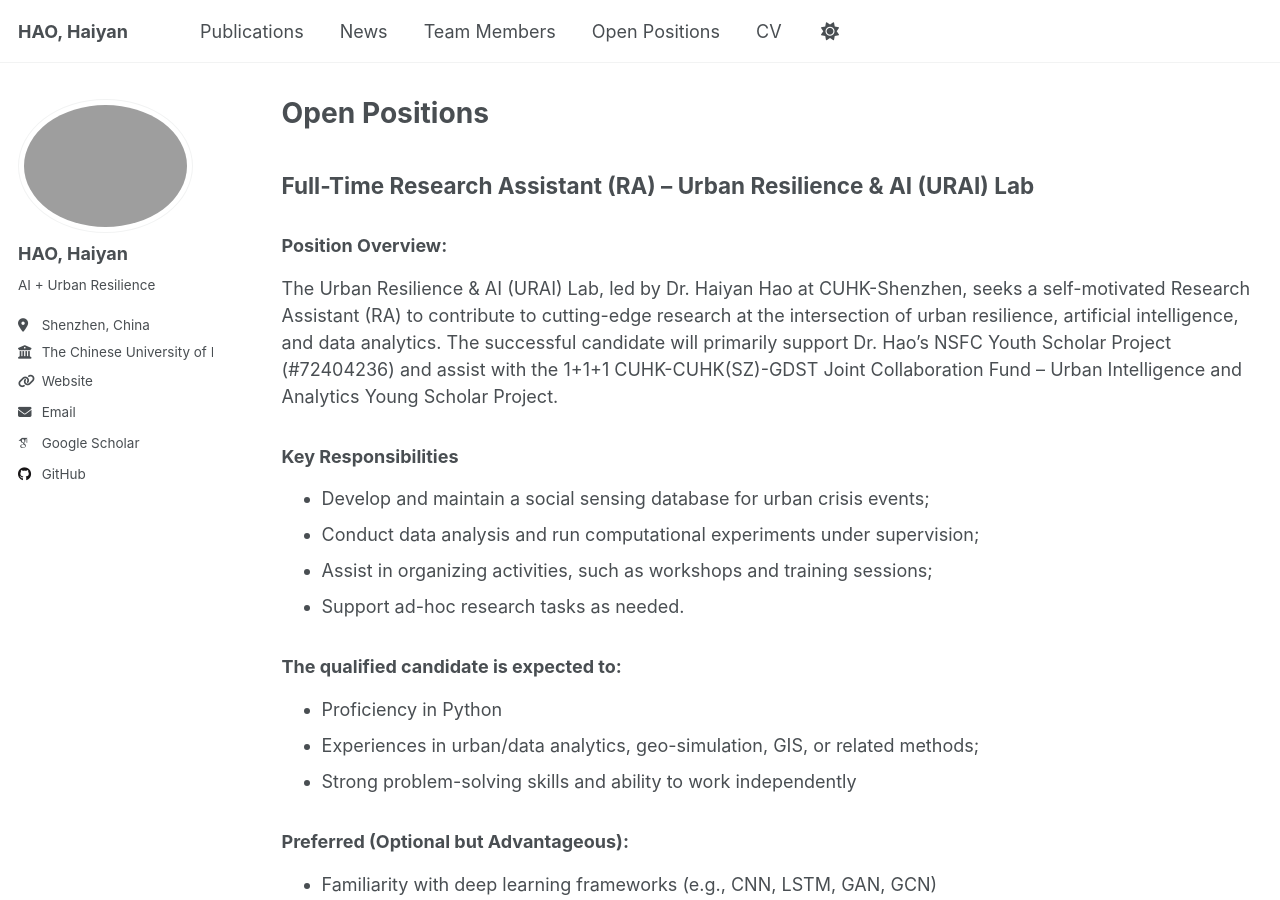
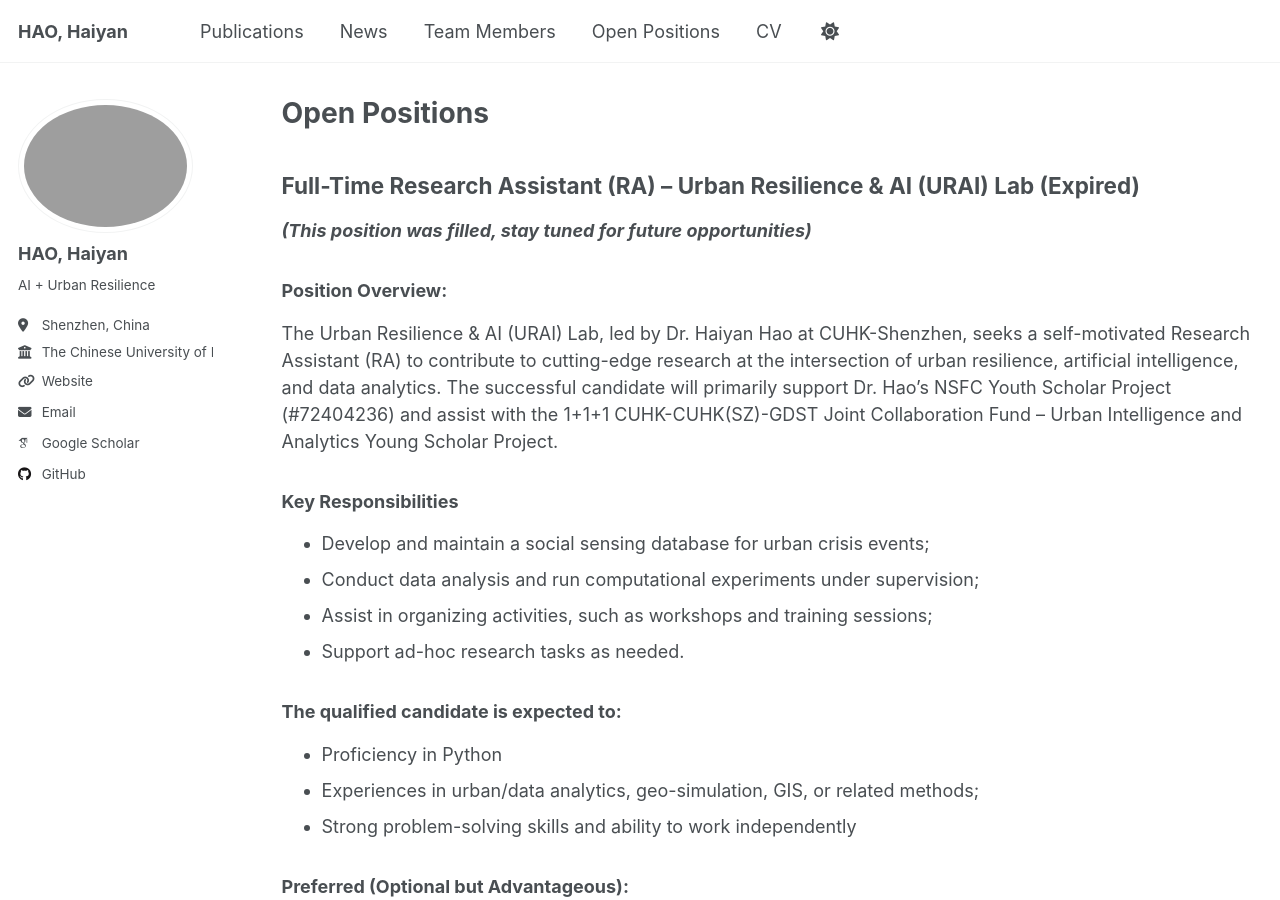
Before and after one commit to Haiyan-Hao/haiyan_hao, a Jekyll site: the page built from _pages/open-positions.md, in a window 1280 px wide and 900 px high. Built offline with Jekyll 4.4.1, drawn with Linux system fonts in a browser that asks for light colours; some web fonts are replaced.

Commit message:
Update open-positions.md

```diff
--- a/_pages/open-positions.md
+++ b/_pages/open-positions.md
@@ -7,7 +7,9 @@ redirect_from:
   - /wordpress/open-positions/
 ---
 
-## Full-Time Research Assistant (RA) – Urban Resilience & AI (URAI) Lab
+## Full-Time Research Assistant (RA) – Urban Resilience & AI (URAI) Lab (Expired)
+
+**_(This position was filled, stay tuned for future opportunities)_**
 
 ### Position Overview:
 
```
